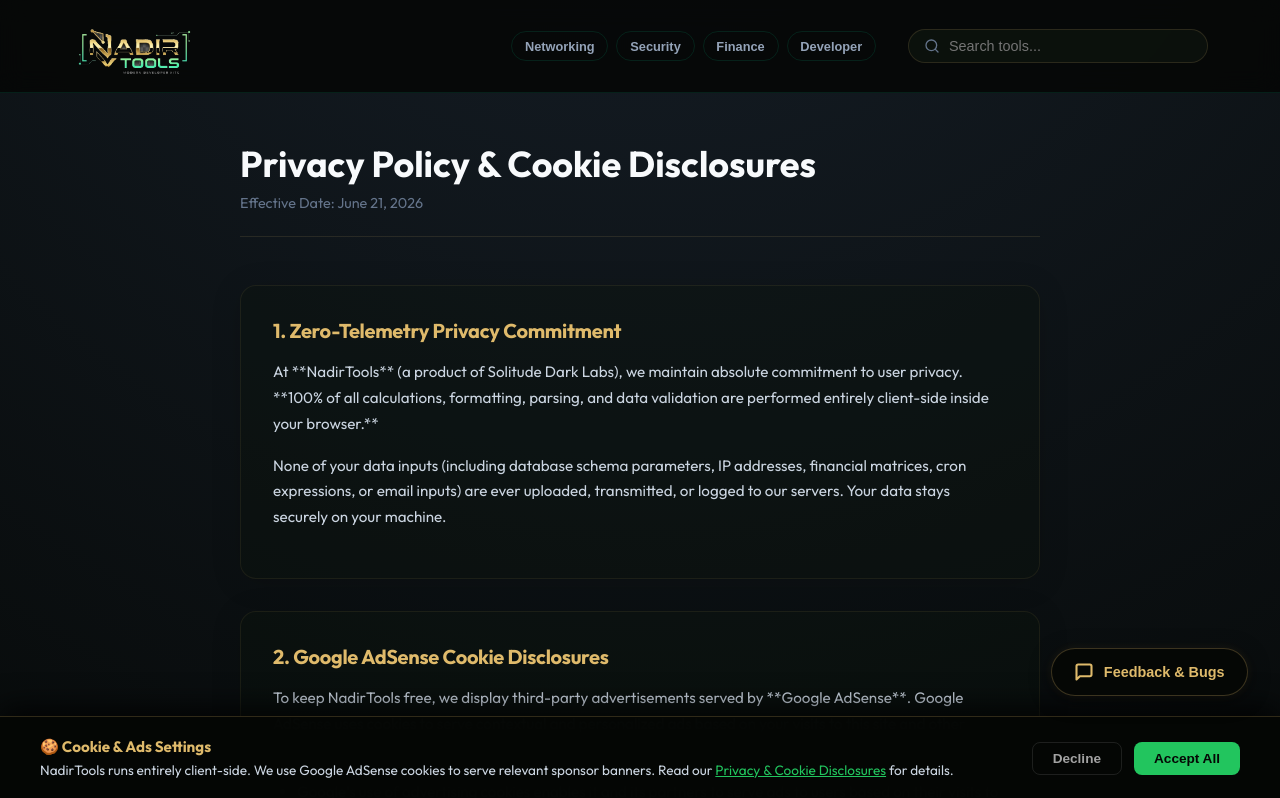
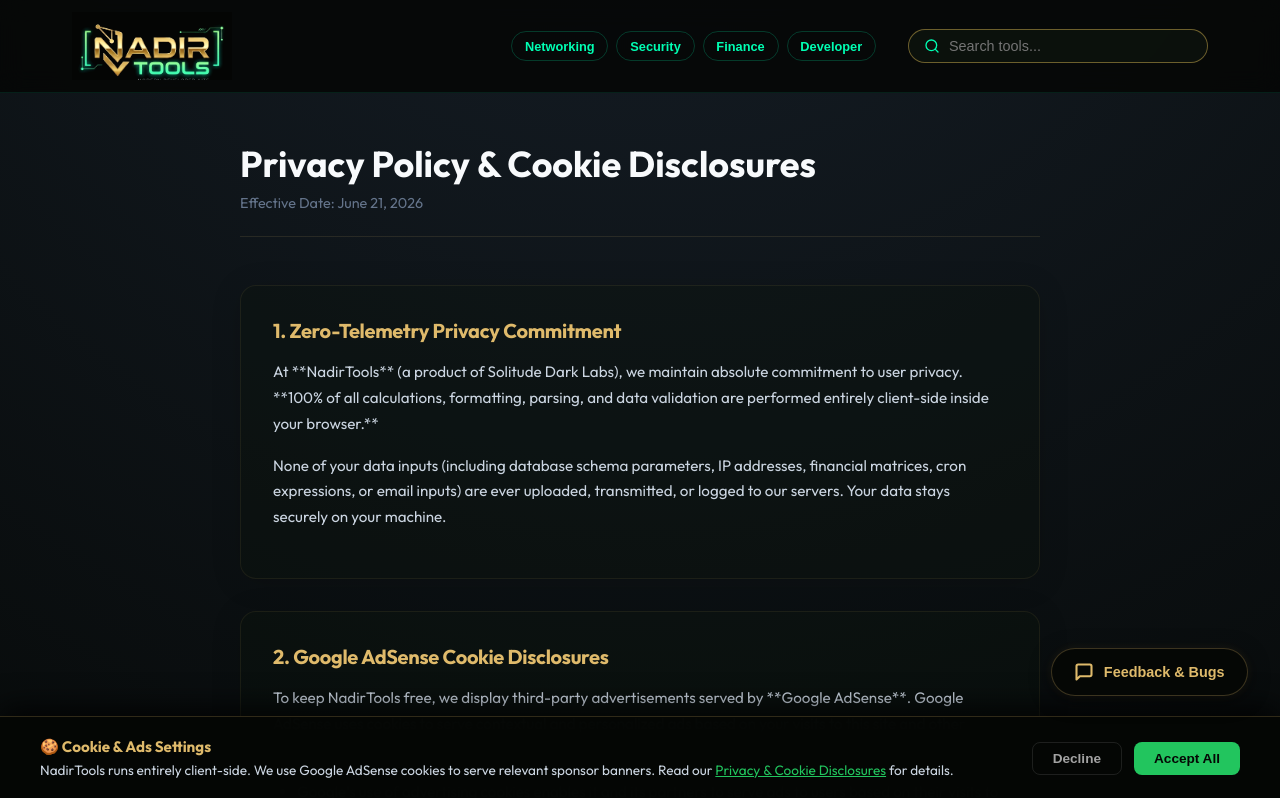
Before and after one commit to casp3rgr33n/nadirtools, a Next.js app in the folder apps/web/: page /privacy in a window 1280 px wide. Shown: the top 798 px of the page. Built offline with nearby package versions, Linux system fonts and the light colour scheme; no server answers.

Commit message:
style: implement dark logo, tweak active colors, remove cheesy Dev category name

```diff
--- a/apps/web/app/layout.tsx
+++ b/apps/web/app/layout.tsx
@@ -43,9 +43,9 @@ export default function RootLayout({
             <div style={headerContainerStyle}>
               <a href="/" style={logoStyle}>
                 <img
-                  src="/logo.png"
+                  src="/logo.jpg"
                   alt="NadirTools"
-                  style={{ height: '68px', width: 'auto', objectFit: 'contain' }}
+                  style={{ height: '68px', width: 'auto', objectFit: 'contain', mixBlendMode: 'screen', filter: 'contrast(1.1)' }}
                 />
               </a>
               <Suspense fallback={null}>
--- a/apps/web/components/HeaderNav.tsx
+++ b/apps/web/components/HeaderNav.tsx
@@ -18,10 +18,8 @@ export default function HeaderNav() {
   };
 
   const setCategory = (cat: string) => {
-    // Treat the "Dev" category uniquely because it maps to "Developer" in the UI
-    const query = cat === "Developer" ? "Dev" : cat;
-    setSearch(query);
-    router.replace(`/?q=${encodeURIComponent(query)}`);
+    setSearch(cat);
+    router.replace(`/?q=${encodeURIComponent(cat)}`);
   };
 
   return (
@@ -33,9 +31,9 @@ export default function HeaderNav() {
             key={cat}
             onClick={() => setCategory(cat)}
             style={{
-              background: search.toLowerCase() === cat.toLowerCase() || (cat === "Developer" && search.toLowerCase() === "dev") ? "rgba(0, 255, 179, 0.15)" : "transparent",
-              border: "1px solid rgba(0, 255, 179, 0.1)",
-              color: search.toLowerCase() === cat.toLowerCase() || (cat === "Developer" && search.toLowerCase() === "dev") ? "#00ffb3" : "#94a3b8",
+              background: search.toLowerCase() === cat.toLowerCase() ? "rgba(255, 215, 94, 0.15)" : "transparent",
+              border: search.toLowerCase() === cat.toLowerCase() ? "1px solid rgba(255, 215, 94, 0.4)" : "1px solid rgba(0, 255, 179, 0.2)",
+              color: search.toLowerCase() === cat.toLowerCase() ? "#ffd75e" : "#00ffb3",
               fontSize: "0.8rem",
               fontWeight: 600,
               padding: "0.4rem 0.8rem",
@@ -66,7 +64,7 @@ export default function HeaderNav() {
 
       {/* Search Input */}
       <div style={{ position: 'relative', width: '300px' }}>
-        <svg style={{ position: 'absolute', left: '1rem', top: '50%', transform: 'translateY(-50%)', color: '#64748b', pointerEvents: 'none' }} width="16" height="16" viewBox="0 0 24 24" fill="none" stroke="currentColor" strokeWidth="2" strokeLinecap="round" strokeLinejoin="round">
+        <svg style={{ position: 'absolute', left: '1rem', top: '50%', transform: 'translateY(-50%)', color: '#00ffb3', pointerEvents: 'none' }} width="16" height="16" viewBox="0 0 24 24" fill="none" stroke="currentColor" strokeWidth="2" strokeLinecap="round" strokeLinejoin="round">
           <circle cx="11" cy="11" r="8" />
           <path d="m21 21-4.3-4.3" />
         </svg>
@@ -78,7 +76,7 @@ export default function HeaderNav() {
           style={{
             width: '100%',
             background: 'rgba(20, 32, 22, 0.4)',
-            border: '1px solid rgba(223, 186, 107, 0.15)',
+            border: '1px solid rgba(255, 215, 94, 0.4)',
             borderRadius: '9999px',
             padding: '0.5rem 1rem 0.5rem 2.5rem',
             color: '#f8fafc',
```
Also changed, not shown: apps/web/public/logo.jpg (added), 1 other file (tests, documents, lock files or other folders).
